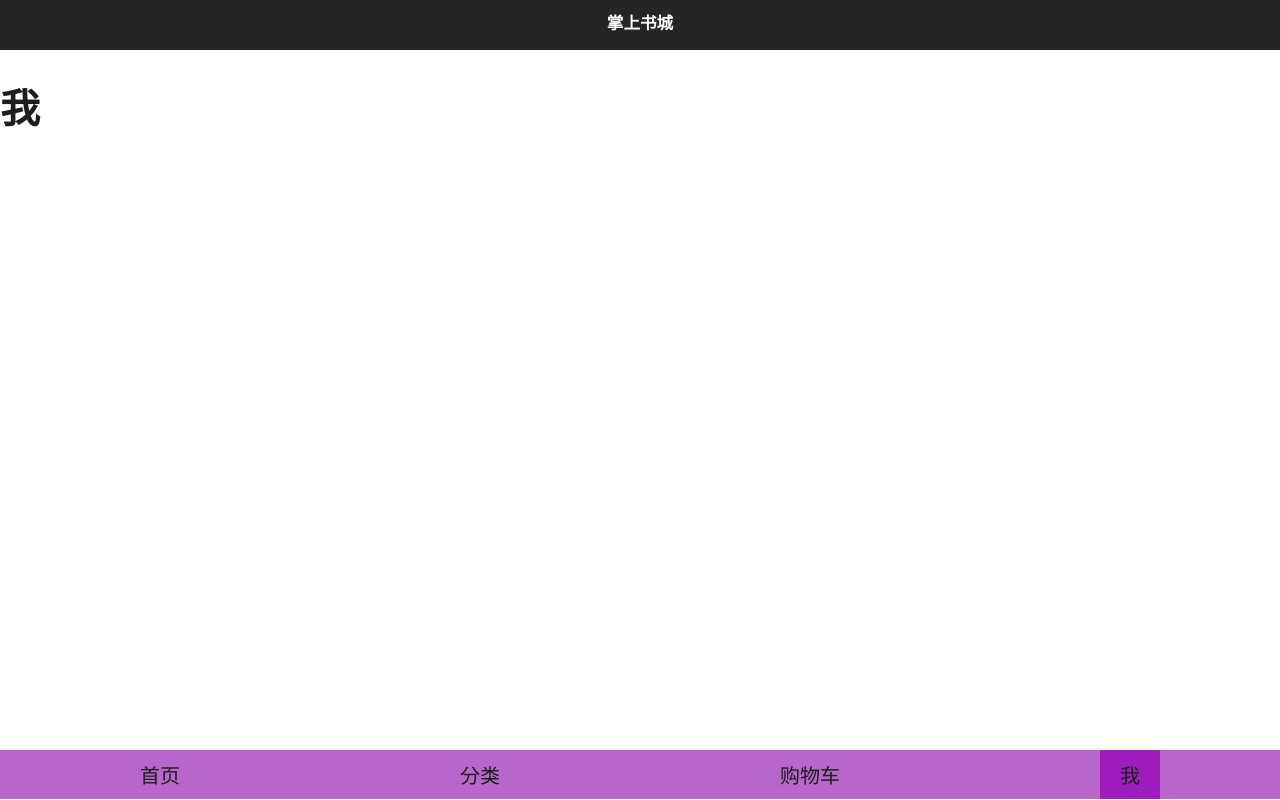
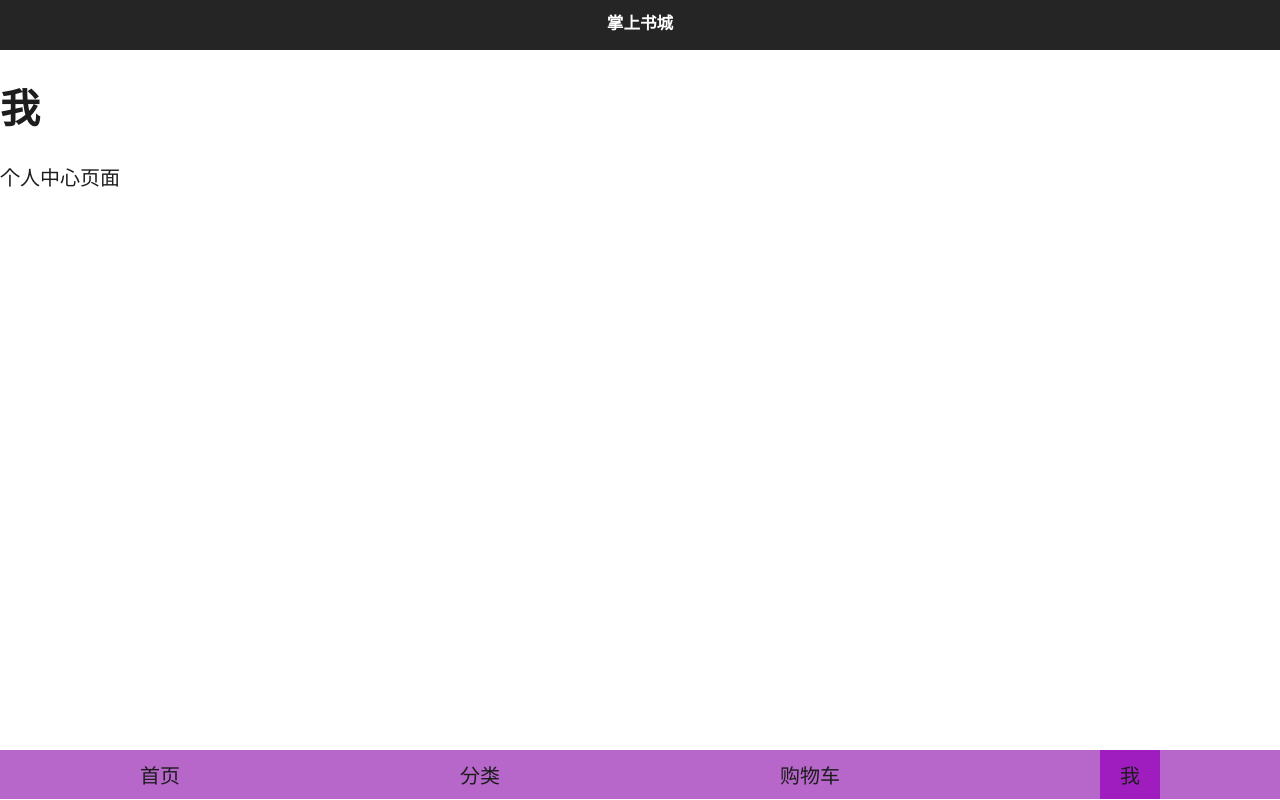
Before and after one commit to ozhenzheng2/bookstore, a Vue app: page /Me in a window 1280 px wide. Built offline with nearby package versions, Linux system fonts and the light colour scheme; the HTML template or start-up script is replaced by a standard one.

Commit message:
修改了个人中心的div

```diff
--- a/src/components/Me.vue
+++ b/src/components/Me.vue
@@ -1,6 +1,7 @@
 <template>
   <div class="me">
     <h1>{{msg}}</h1>
+    <div>个人中心页面</div>
   </div>
 </template>
 
```
